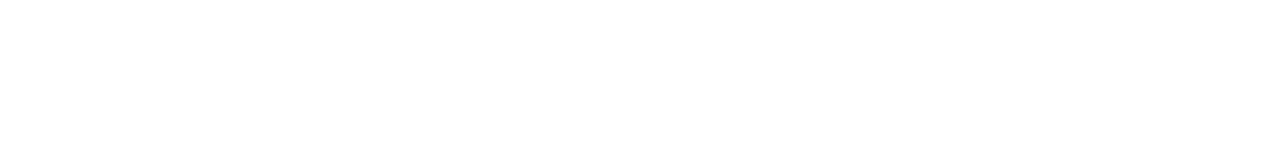
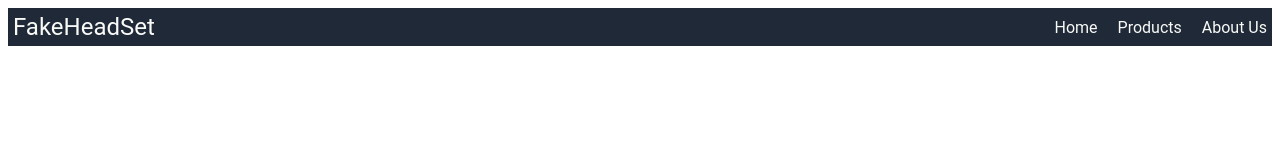
Before and after one commit to RenatoTeixeira/Landing-Page, a plain HTML site: page index.html in a window 1280 px wide. Drawn offline with Linux system fonts and the light colour scheme.

Commit message:
Began work on header part of the landing page

```diff
--- a/index.html
+++ b/index.html
@@ -7,6 +7,16 @@
     <link rel="stylesheet" href="./styles/style.css">
 </head>
 <body>
+    <div class="header-top">
+        <div class="logo">
+        <a href="index.html">FakeHeadSet</a>
+        </div>
+        <div class="menu">
+        <a href="index.html">Home</a>
+        <a href="index.html">Products</a>
+        <a href="index.html">About Us</a>
+        </div>
+    </div>
 
 </body>
 </html>
--- a/styles/style.css
+++ b/styles/style.css
@@ -1,3 +1,27 @@
 body {
     background-color: #FFFFFF;
+    font-family: Roboto, sans-serif;
 }
+
+a {
+    color: #F9FAF8;
+    text-decoration: none;
+}
+
+.header-top {
+    background-color: #1F2937;
+    display: flex;
+    justify-content: space-between;
+    align-items: center;
+    padding: 5px;
+}
+
+.logo {
+    font-size: 24px;
+    color: #F9FAF8;
+}
+
+.menu {
+    display: flex;
+    gap: 20px;
+}
```
